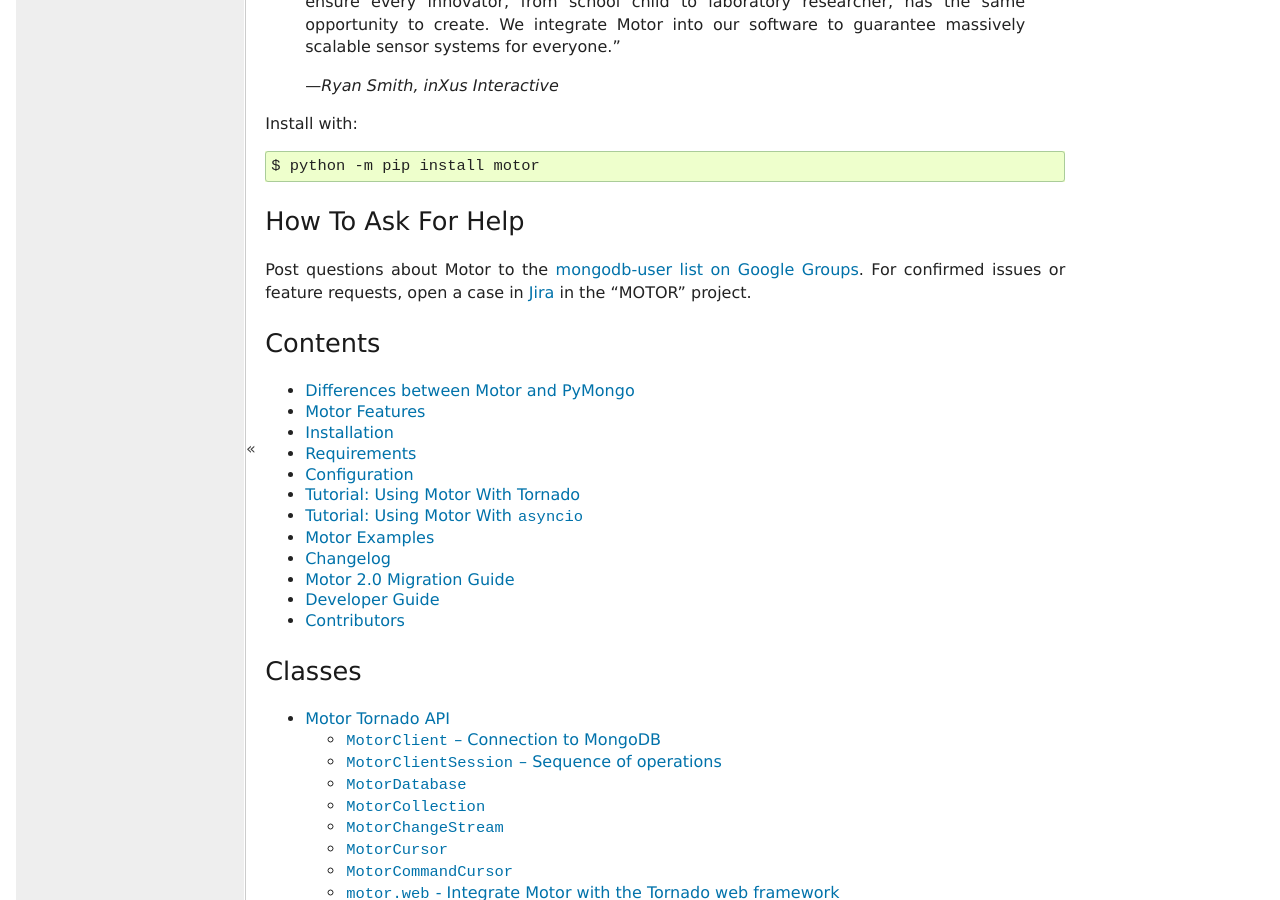
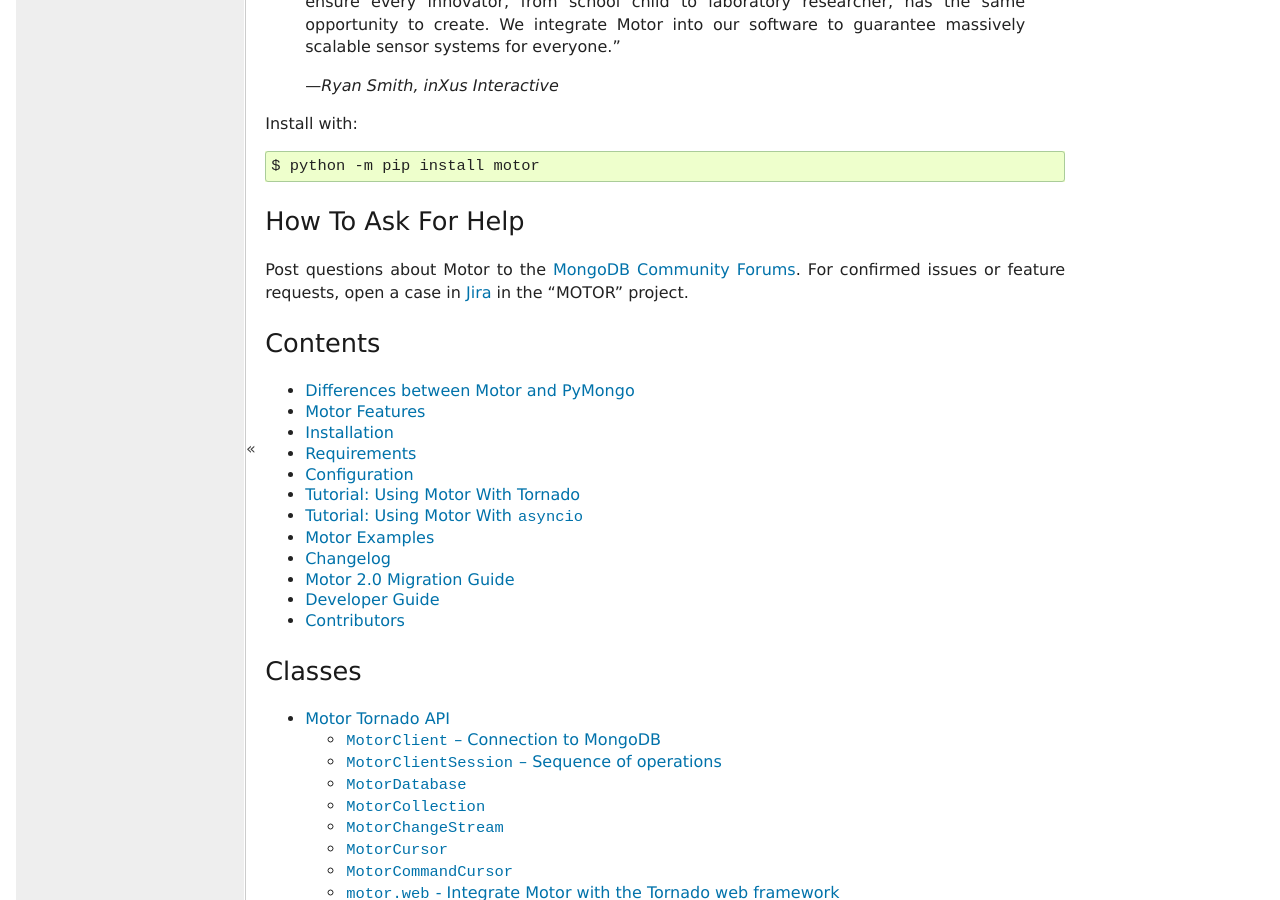
Before and after one commit to mongodb/motor, a Sphinx documentation site: the page built from doc/index.rst, in a window 1280 px wide and 900 px high, scrolled down 923 px. Built offline with Sphinx 7.4.7, drawn with Linux system fonts in a browser that asks for light colours; pages that are not in the unit, such as notebooks, are missing from menus; comment, search, counter and statistics services are not loaded; the version number is read from the project's files by our own code.

Commit message:
Updated discussion links to point to the new MongoDB Community forums

```diff
--- a/README.rst
+++ b/README.rst
@@ -55,7 +55,7 @@
 ===================
 
 Issues with, questions about, or feedback for Motor should be sent to the
-`mongodb-user list on Google Groups`_.
+`MongoDB Community Forums`_.
 
 For confirmed issues or feature requests,
 open a case in `Jira <http://jira.mongodb.org>`_ in the "MOTOR" project.
@@ -111,7 +111,7 @@
 
 .. _ReadTheDocs: https://motor.readthedocs.io/
 
-.. _mongodb-user list on Google Groups:
-   https://groups.google.com/forum/?fromgroups#!forum/mongodb-user
+.. _MongoDB Community Forums:
+   https://community.mongodb.com/tags/c/drivers-odms-connectors/7/motor-driver
 
 .. _sphinx: http://sphinx.pocoo.org/
--- a/doc/index.rst
+++ b/doc/index.rst
@@ -40,8 +40,8 @@
 -------------------
 
 Post questions about Motor to the
-`mongodb-user list on Google Groups
-<https://groups.google.com/forum/?fromgroups#!forum/mongodb-user>`_.
+`MongoDB Community Forums
+<https://community.mongodb.com/tags/c/drivers-odms-connectors/7/motor-driver>`_.
 For confirmed issues or feature requests, open a case in
 `Jira <http://jira.mongodb.org>`_ in the "MOTOR" project.
 
```
